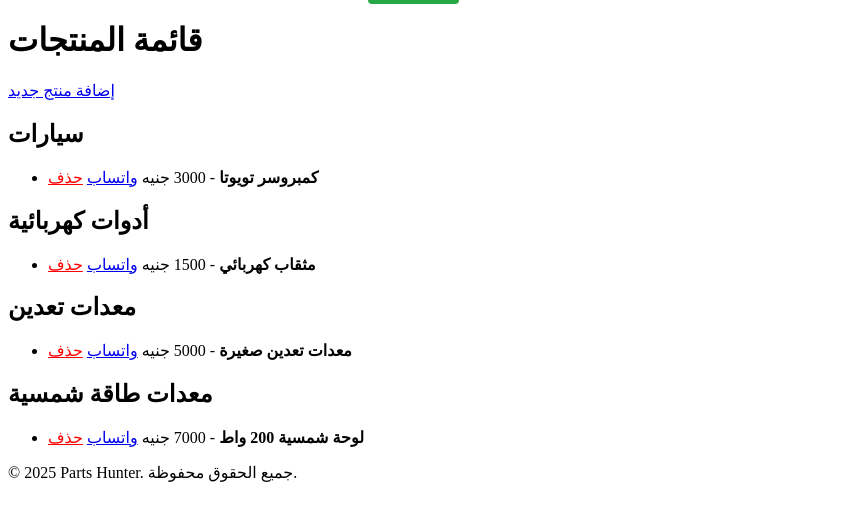
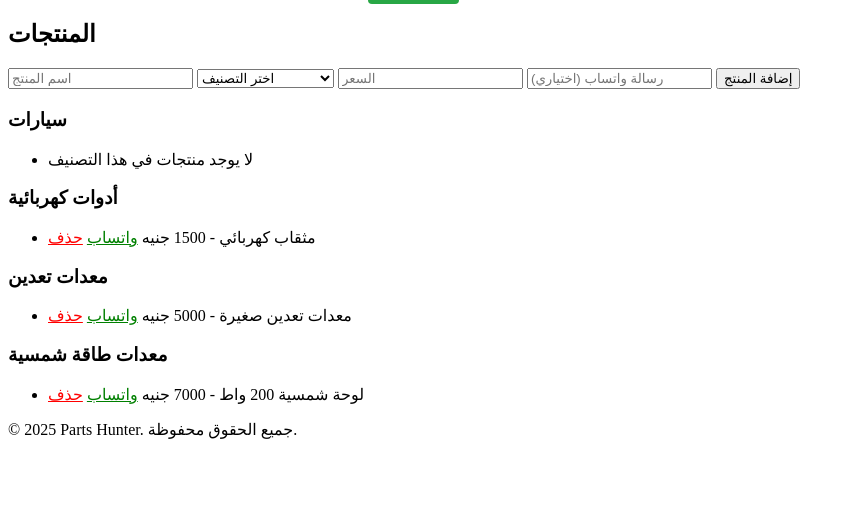
Before and after one commit to Aljaili-Elsmani/Parts-hunter, a Flask app: page / in a window 1280 px wide. Shown: the part 35-556 px from the top of the page, without its empty margins (0-855 px from the left). Run offline with Flask 3, Linux system fonts and the light colour scheme.

Commit message:
Update product listing and add product form

```diff
--- a/app/templates/index.html
+++ b/app/templates/index.html
@@ -3,25 +3,37 @@
 {% block title %}Parts Hunter{% endblock %}
 
 {% block content %}
-<h1>قائمة المنتجات</h1>
+<h2>المنتجات</h2>
 
-<a href="{{ url_for('add_product') }}">إضافة منتج جديد</a>
+<!-- نموذج إضافة منتج -->
+<form action="{{ url_for('add_product') }}" method="POST" style="margin-bottom:20px;">
+    <input type="text" name="name" placeholder="اسم المنتج" required>
+    <select name="category" required>
+        <option value="">اختر التصنيف</option>
+        <option value="سيارات">سيارات</option>
+        <option value="أدوات كهربائية">أدوات كهربائية</option>
+        <option value="معدات تعدين">معدات تعدين</option>
+        <option value="معدات طاقة شمسية">معدات طاقة شمسية</option>
+    </select>
+    <input type="text" name="price" placeholder="السعر" required>
+    <input type="text" name="whatsapp_message" placeholder="رسالة واتساب (اختياري)">
+    <button type="submit">إضافة المنتج</button>
+</form>
 
-{% set categories = ["سيارات", "أدوات كهربائية", "معدات تعدين", "معدات طاقة شمسية"] %}
-
-{% for category in categories %}
-<h2>{{ category }}</h2>
-<ul>
-    {% for product in products if product.category == category %}
-    <li>
-        <strong>{{ product.name }}</strong> - {{ product.price }}
-        <a href="https://wa.me/249902355371?text={{ product.whatsapp_message | urlencode }}" target="_blank">واتساب</a>
-        <a href="{{ url_for('delete_product', product_id=product.id) }}" style="color:red;">حذف</a>
-    </li>
+<!-- عرض المنتجات حسب التصنيف -->
+{% set categories = ['سيارات', 'أدوات كهربائية', 'معدات تعدين', 'معدات طاقة شمسية'] %}
+{% for cat in categories %}
+    <h3>{{ cat }}</h3>
+    <ul>
+    {% for product in products if product.category == cat %}
+        <li>
+            {{ product.name }} - {{ product.price }}
+            <a href="https://wa.me/00249902355371?text={{ product.whatsapp_message | urlencode }}" target="_blank" style="color:green;">واتساب</a>
+            <a href="{{ url_for('delete_product', product_id=product.id) }}" style="color:red;">حذف</a>
+        </li>
     {% else %}
-    <li>لا توجد منتجات في هذه الفئة.</li>
+        <li>لا يوجد منتجات في هذا التصنيف</li>
     {% endfor %}
-</ul>
+    </ul>
 {% endfor %}
-
 {% endblock %}
```
